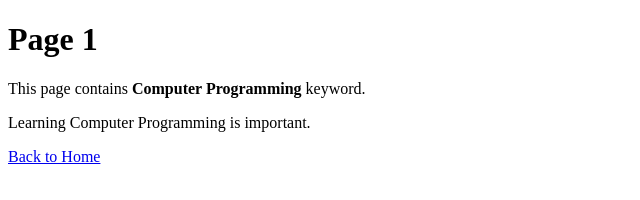
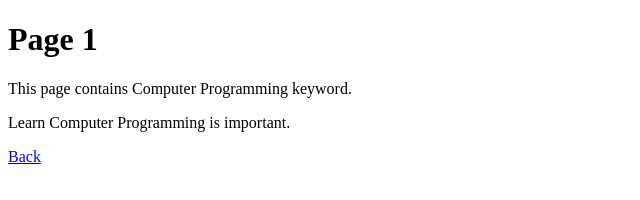
Before and after one commit to ZlhDragon/web-search-test, a plain HTML site: page page1.html in a window 1280 px wide. Shown: the whole page, without its empty margins (0-640 px from the left). Drawn offline with Linux system fonts and the light colour scheme.

Commit message:
Update page1.html

```diff
--- a/page1.html
+++ b/page1.html
@@ -1,9 +1,12 @@
 <!DOCTYPE html>
 <html>
+<head>
+    <title>Page 1</title>
+</head>
 <body>
-<h1>Page 1</h1>
-<p>This page contains <strong>Computer Programming</strong> keyword.</p>
-<p>Learning Computer Programming is important.</p>
-<a href="index.html">Back to Home</a>
+    <h1>Page 1</h1>
+    <p>This page contains Computer Programming keyword.</p>
+    <p>Learn Computer Programming is important.</p>
+    <a href="index.html">Back</a>
 </body>
 </html>
```
